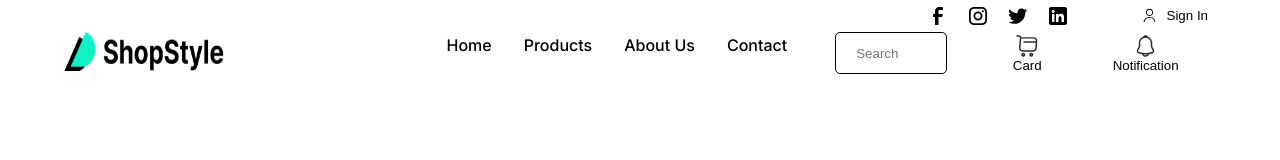
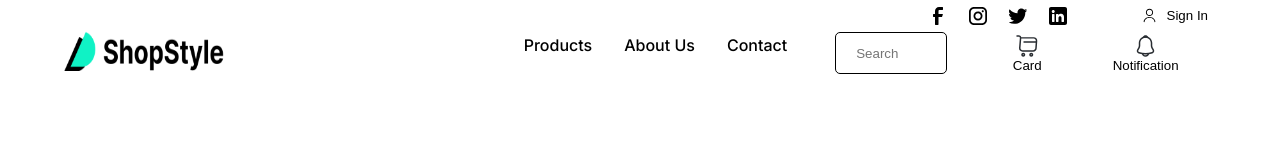
Before and after one commit to henriquestg/my-ecommerce, a Next.js app: page / in a window 1280 px wide. Shown: the top 160 px of the page. Built offline with nearby package versions, Linux system fonts and the light colour scheme.

Commit message:
refac: smooth scroll

```diff
--- a/package.json
+++ b/package.json
@@ -18,7 +18,11 @@
     "react": "18.2.0",
     "react-dom": "18.2.0",
     "react-icons": "^4.10.1",
+    "react-scroll": "^1.9.0",
     "sass": "^1.66.1",
     "typescript": "5.2.2"
+  },
+  "devDependencies": {
+    "@types/react-scroll": "^1.8.10"
   }
 }
--- a/src/Components/NavBar/index.tsx
+++ b/src/Components/NavBar/index.tsx
@@ -5,6 +5,7 @@ import Logo from "../../../public/logo.png";
 import Image from "next/image";
 import { Market } from "../Icon/Markte";
 import { Notification } from "../Icon/Notification";
+import { Link } from "react-scroll";
 
 export function NavBar() {
   const [menuOpen, setMenuOpen] = useState(false);
@@ -30,18 +31,19 @@ export function NavBar() {
           </div>
           <ul className={`nav-list ${menuOpen ? "open" : ""}`}>
             <li>
-              <a href="#" id="home">
-                Home
-              </a>
+              <Link to="products" smooth={true} duration={500}>
+                Products
+              </Link>
             </li>
             <li>
-              <a href="#products">Products</a>
+              <Link to="about" smooth={true} duration={500}>
+                About Us
+              </Link>
             </li>
             <li>
-              <a href="#about">About Us</a>
-            </li>
-            <li>
-              <a href="#contact">Contact</a>
+              <Link to="contact" smooth={true} duration={500}>
+                Contact
+              </Link>
             </li>
             <li>
               <input placeholder="Search" />
@@ -60,82 +62,3 @@ export function NavBar() {
     </nav>
   );
 }
-
-// "use client";
-// import Image from "next/image";
-// import { ButtonHeader } from "../ButtonHeader";
-// import { Market } from "../Icon/Markte";
-// import { Notification } from "../Icon/Notification";
-
-//
-
-// import "./styles.scss";
-// import { useState } from "react";
-
-// export function NavBar() {
-//   const [menuOpen, setMenuOpen] = useState(false);
-
-//   const toggleMenu = () => {
-//     setMenuOpen(!menuOpen);
-//   };
-//   return (
-//     <div className="container">
-//       <div className="navbar-container">
-//
-//         <div className="navbar-full">
-//           <div className="navbar">
-//             <div
-//               className={`menu-icon ${menuOpen ? "open" : ""}`}
-//               onClick={toggleMenu}
-//             >
-//               <div className="bar"></div>
-//               <div className="bar"></div>
-//               <div className="bar"></div>
-//             </div>
-//             <ul className={`nav-list ${menuOpen ? "open" : ""}`}>
-//               <li>
-//                 <a href="#" id="home">
-//                   Home
-//                 </a>
-//               </li>
-//               <li>
-//                 <a href="#mytech">Products</a>
-//               </li>
-//               <li>
-//                 <a href="#about">About Us</a>
-//               </li>
-//               <li>
-//                 <a href="#project">Contact</a>
-//               </li>
-//             </ul>
-//           </div>
-//           <ul>
-//             <li>
-//               <a href="#">Home</a>
-//             </li>
-//             <li>
-//               <a href="#">Products</a>
-//             </li>
-//             <li>
-//               <a href="#">About Us</a>
-//             </li>
-//             <li>
-//               <a href="#">Contact</a>
-//             </li>
-//           </ul>
-//           <input placeholder="Search" />
-//           <div className="marketplace">
-//             <button>
-//               <Market /> Card
-//             </button>
-//           </div>
-//           <div className="notification">
-//             <button>
-//               <Notification /> Notification
-//             </button>
-//           </div>
-//         </div>
-//       </div>
-//     </div>
-//   );
-// }
```
Also changed, not shown: 1 other file (tests, documents, lock files or other folders).
